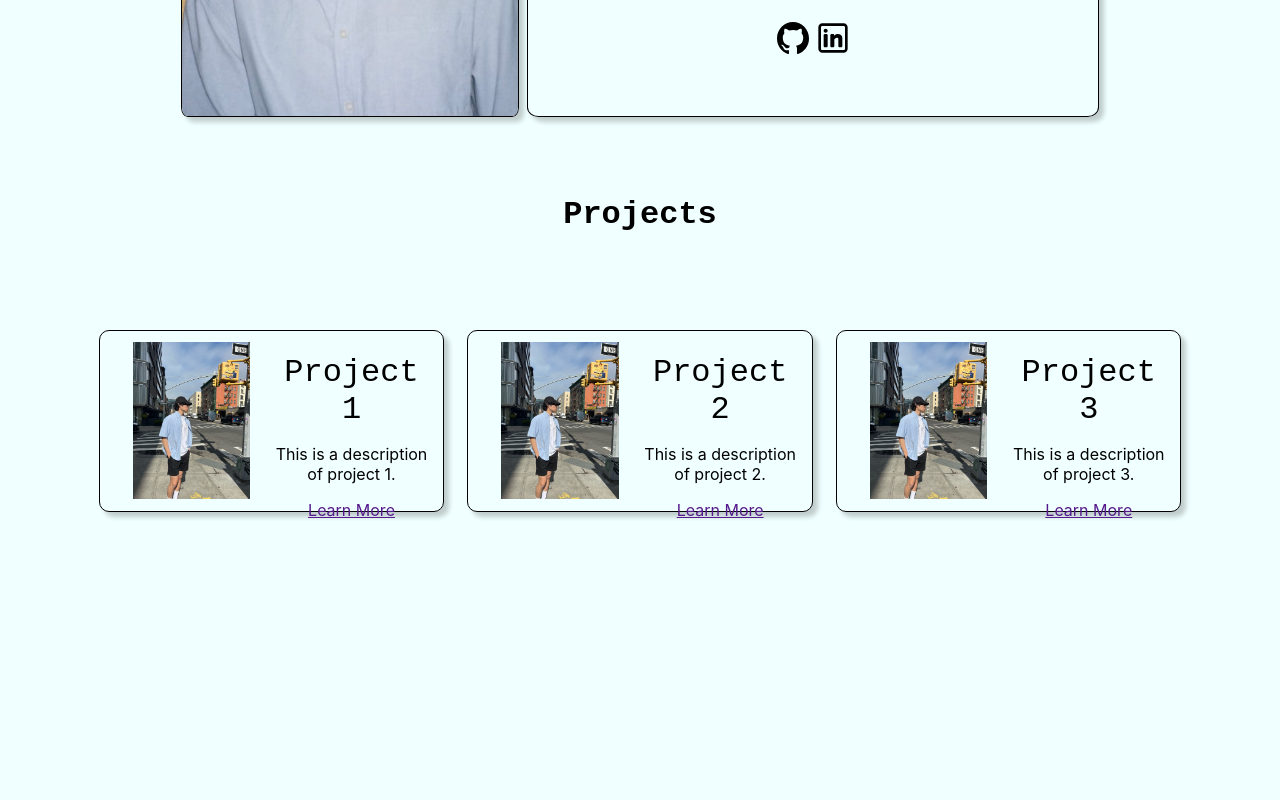
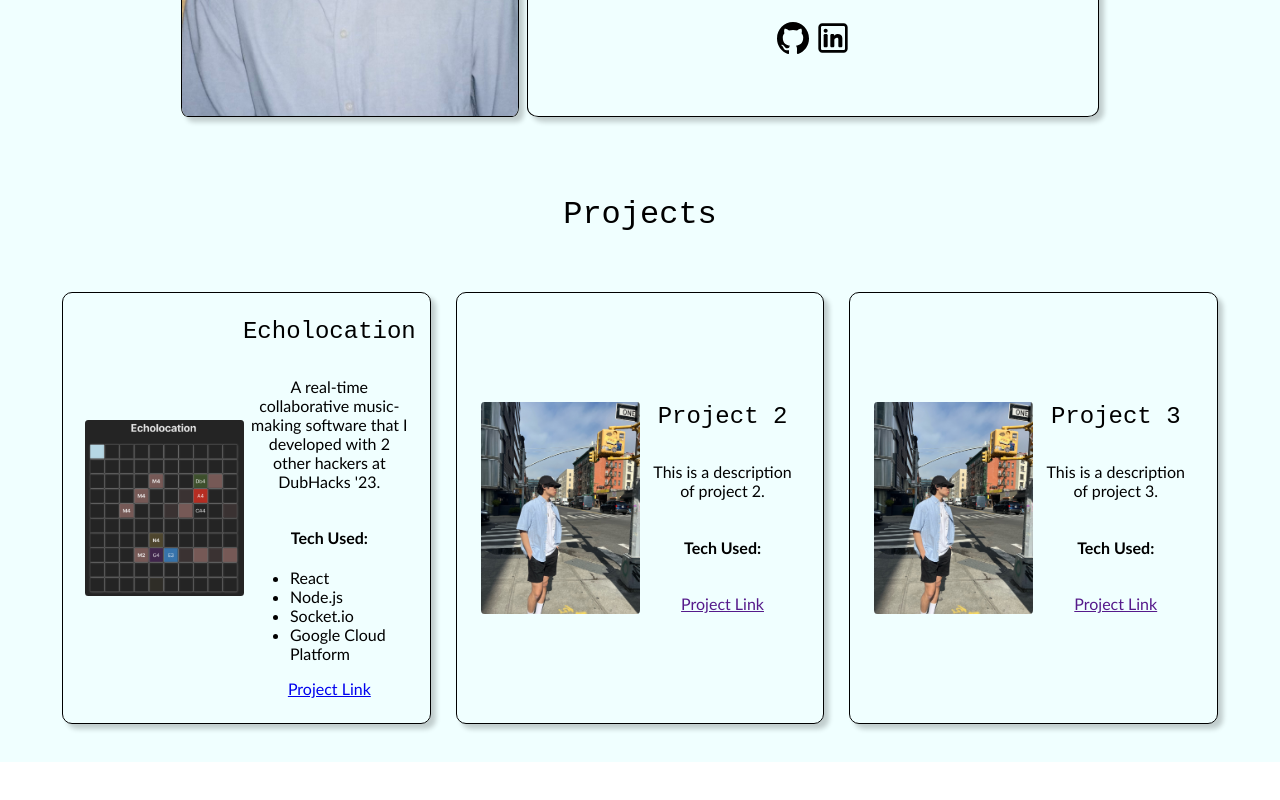
Before and after one commit to AlexXLi12/AlexXLi12.github.io, a React (Vite) app: page / in a window 1280 px wide. Shown: the part 404-1204 px from the top of the page. After the commit the page ends 1166 px from the top, so only its background shows below. Built offline with nearby package versions, Linux system fonts and the light colour scheme; the HTML template or start-up script is replaced by a standard one.

Commit message:
first project card

```diff
--- a/src/App.css
+++ b/src/App.css
@@ -3,6 +3,8 @@
 	background-color: azure;
 	max-width: 100vw;
 	overflow-x: hidden;
+	font-family: "Trebuchet MS", "Lucida Sans Unicode", "Lucida Grande",
+		"Lucida Sans", Arial, sans-serif;
 }
 
 .App-logo {
@@ -10,11 +12,17 @@
 	pointer-events: none;
 }
 
-.App h1, h2, h3 {
+.App h1,
+h2,
+h3 {
 	font-family: "Andale Mono", monospace;
 }
+.bend-effect {
+	box-shadow: 5px 5px 5px rgba(0, 0, 0, 0.2); /* Initial shadow */
+	transition: transform 0.6s ease;
+}
 
-.bend-effect {
+.shadow-effect {
 	box-shadow: 5px 5px 5px rgba(0, 0, 0, 0.2); /* Initial shadow */
 	transition: transform 0.6s ease;
 }
--- a/src/Projects.css
+++ b/src/Projects.css
@@ -10,39 +10,46 @@
 
 .projects .project-cards {
 	width: 100vw;
-	height: 100vh;
 	display: flex;
 	flex-wrap: wrap;
     justify-content: center;
-	padding: 5%;
+	padding: 2%;
 	box-sizing: border-box;
 }
 
 .projects h1 {
 	font-size: 4vh;
+	font-weight: 500;
 	margin-top: 0%;
 }
 
 .project-card {
 	width:30%;
-	height: calc(30% - 20px);
 	display: flex;
 	flex-direction: row;
 	justify-content: center;
 	align-items: center;
-	padding: 1%;
+	padding: 2%;
     margin: 1%;
 	border: black 0.1vh solid;
     border-radius: 10px;
 	box-sizing: border-box;
 }
 
+.project-card h1 {
+	font-size: 3vh;
+}
+
+.projects ul {
+	margin-top: 0;
+	text-align: left;
+}
+
 .project-card-image {
 	width: 50%;
-	height: 100%;
-	object-fit: contain;
 	justify-content: center;
-	border-radius: 10px;
+	margin-right: 1%;
+	border-radius: 2%;
 }
 
 .project-card-content {
@@ -52,4 +59,5 @@
 	flex-direction: column;
 	justify-content: center;
 	align-items: center;
+	margin-left: 1%;
 }
--- a/src/Projects.jsx
+++ b/src/Projects.jsx
@@ -1,3 +1,4 @@
+import { useEffect, useState } from "react";
 import "./Projects.css";
 
 const Projects = () => {
@@ -6,20 +7,23 @@ const Projects = () => {
 			<h1>Projects</h1>
 			<div className="project-cards">
 				<ProjectCard
-					title="Project 1"
-					description="This is a description of project 1."
-					image="./images/nyc_portrait.JPG"
-					link=""
+					title="Echolocation"
+					description="A real-time collaborative music-making software that I developed with 2 other hackers at DubHacks '23."
+					tech_used={["React", "Node.js", "Socket.io", "Google Cloud Platform"]}
+					image="./images/echolocation.png"
+					link="https://github.com/TheYuch/Echolocation"
 				/>
 				<ProjectCard
 					title="Project 2"
 					description="This is a description of project 2."
+					tech_used={[]}
 					image="./images/nyc_portrait.JPG"
 					link=""
 				/>
 				<ProjectCard
 					title="Project 3"
 					description="This is a description of project 3."
+					tech_used={[]}
 					image="./images/nyc_portrait.JPG"
 					link=""
 				/>
@@ -28,14 +32,22 @@ const Projects = () => {
 	);
 };
 
-const ProjectCard = ({ title, description, image, link }) => {
+const ProjectCard = ({ title, description, image, tech_used, link }) => {
 	return (
-		<div className="project-card bend-effect">
+		<div className="project-card shadow-effect">
 			<img src={image} alt="" className="project-card-image" />
 			<div className="project-card-content">
-				<h3>{title}</h3>
+				<h1>{title}</h1>
 				<p>{description}</p>
-				<a href={link}>Learn More</a>
+				<h4>Tech Used:</h4>
+				<ul>
+					{tech_used.map((tech, index) => (
+						<li key={index}>{tech}</li>
+					))}
+				</ul>
+				<a href={link} rel="noopener noreferrer" target="_blank">
+					Project Link
+				</a>
 			</div>
 		</div>
 	);
```
Also changed, not shown: public/images/echolocation.png (added).
